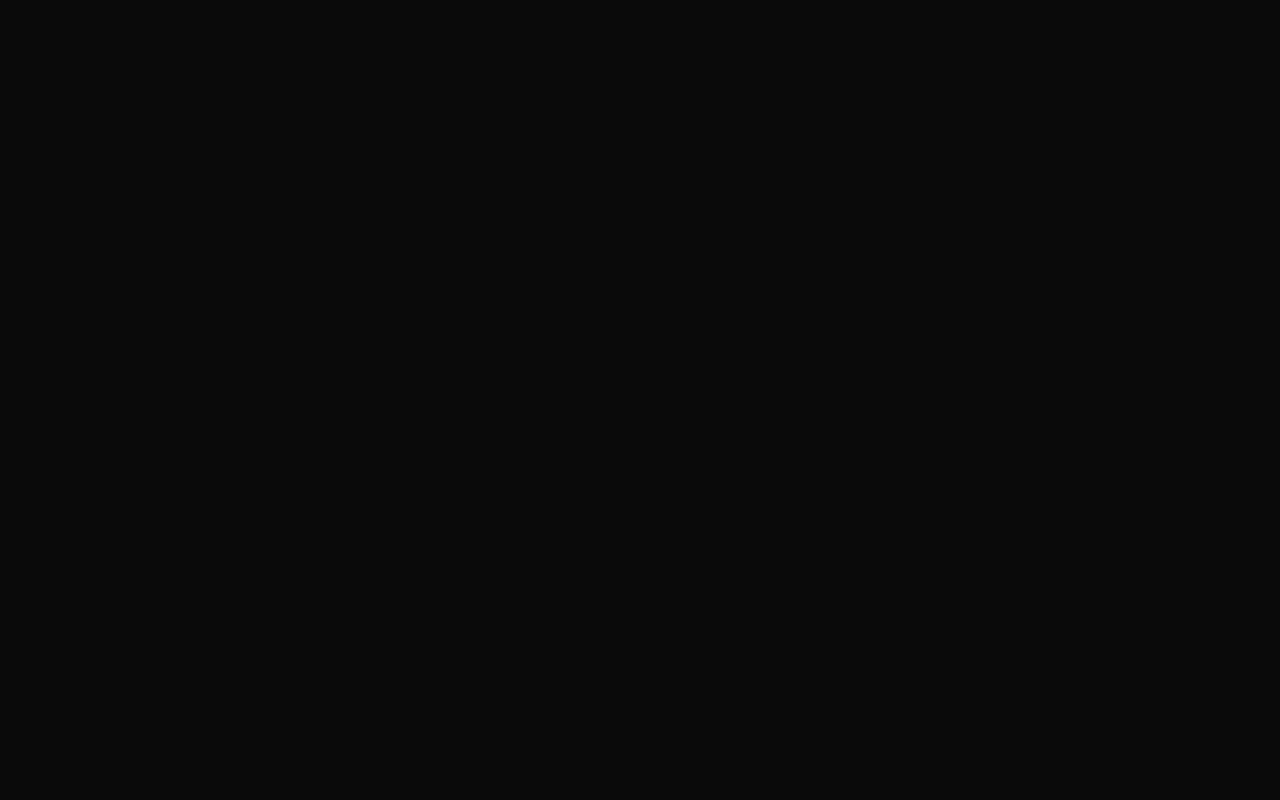
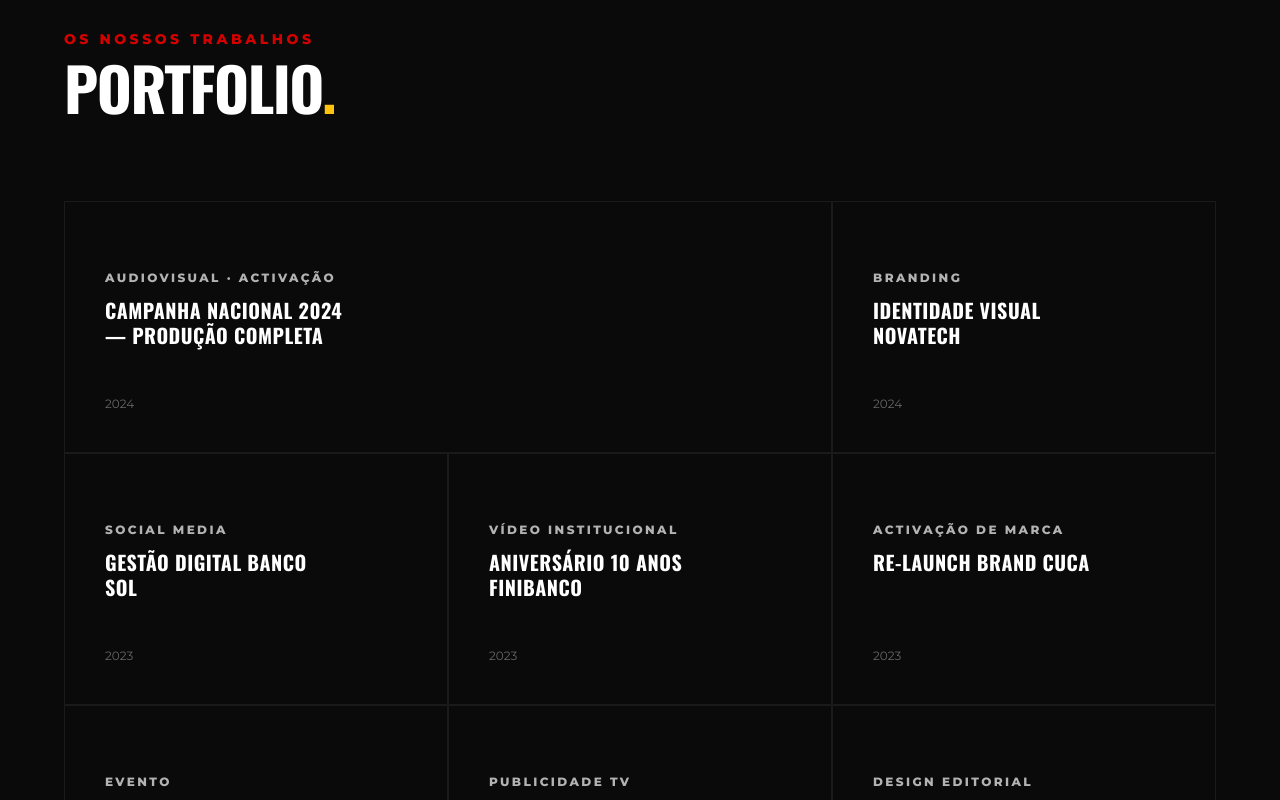
Before and after one commit to LouAntonio/media-guide-agency, a React (Vite) app: page / in a window 1280 px wide. Shown: the part 3860-4660 px from the top of the page. Before the commit the page ends 3809 px from the top, so only its background shows below. Built offline with nearby package versions, Linux system fonts and the light colour scheme; a web font is replaced by a local one.

Commit message:
feat: add Portfolio section with data integration and components

```diff
--- a/package.json
+++ b/package.json
@@ -6,8 +6,8 @@
 	"scripts": {
 		"dev": "vite",
 		"build": "tsc -b && vite build",
-		"lint": "eslint . --ext .js,.jsx",
-		"lint:check": "eslint . --ext .js,.jsx",
+		"lint": "eslint . --ext .ts,.tsx",
+		"lint:check": "eslint . --ext .ts,.tsx",
 		"format": "prettier --write \"src/**/*.{ts,tsx,css,json}\"",
 		"format:check": "prettier --check \"src/**/*.{ts,tsx,css,json}\"",
 		"preview": "vite preview"
--- a/src/App.tsx
+++ b/src/App.tsx
@@ -1,5 +1,6 @@
 import AboutSection from "./components/About";
 import { ServicesSection } from "./components/Services";
+import { PortfolioSection } from "./components/Portfolio";
 
 function App() {
 	const logoLayers = [1, 2, 5, 6, 7];
@@ -92,6 +93,7 @@ function App() {
 			</div>
 			<AboutSection />
 			<ServicesSection />
+			<PortfolioSection />
 		</main>
 	);
 }
--- /dev/null
+++ b/src/components/Portfolio/PortfolioItem.tsx
@@ -0,0 +1,37 @@
+import React from "react";
+import type { PortfolioProject } from "./data";
+import clsx from "clsx";
+
+interface PortfolioItemProps {
+	project: PortfolioProject;
+}
+
+export const PortfolioItem: React.FC<PortfolioItemProps> = ({ project }) => {
+	return (
+		<div
+			className={clsx(
+				"p-8 md:p-10 border border-[#1a1a1a] flex flex-col justify-between hover:bg-[#111111] transition-colors duration-300",
+				project.colSpan === 2 ? "md:col-span-2" : "md:col-span-1",
+			)}
+		>
+			<div>
+				<div
+					className={clsx(
+						"h-1 w-12 mb-6",
+						project.lineColor === "vermelho"
+							? "bg-[--color-vermelho]"
+							: "bg-[--color-amarelo]",
+					)}
+				/>
+				<p className="text-[10px] md:text-xs tracking-[0.2em] text-[#b3b3b3] uppercase font-bold mb-3 font-sans">
+					{project.type}
+				</p>
+				<h3 className="font-hero text-lg md:text-xl leading-tight font-semibold tracking-wide whitespace-pre-line text-white">
+					{project.title}
+				</h3>
+			</div>
+
+			<div className="mt-12 text-[#666666] text-xs font-medium font-sans">{project.year}</div>
+		</div>
+	);
+};
--- /dev/null
+++ b/src/components/Portfolio/PortfolioSection.tsx
@@ -0,0 +1,29 @@
+import React from "react";
+import { portfolioData } from "./data";
+import { PortfolioItem } from "./PortfolioItem";
+
+export const PortfolioSection: React.FC = () => {
+	return (
+		<section className="bg-[#0a0a0a] py-20 px-4 md:px-8 lg:px-16 w-full max-w-7xl mx-auto">
+			{/* Header */}
+			<div className="mb-16">
+				<p className="text-sm font-sans tracking-[0.25em] text-[#d40000] uppercase font-bold mb-2">
+					OS NOSSOS TRABALHOS
+				</p>
+				<h2 className="font-hero text-5xl md:text-6xl font-black tracking-tight text-white inline-block mb-4">
+					PORTFOLIO<span className="text-[#ffc20e]">.</span>
+				</h2>
+				<div className="w-16 h-1 bg-[--color-vermelho]" />
+			</div>
+
+			{/* Grid */}
+			<div className="grid grid-cols-1 md:grid-cols-3 bg-[#0a0a0a]">
+				{portfolioData.map((project) => (
+					<PortfolioItem key={project.id} project={project} />
+				))}
+				{/* Fill the empty slot in the grid because the last item spans 2 cols on a 3 col grid */}
+				<div className="hidden md:block md:col-span-1 border border-[#1a1a1a]"></div>
+			</div>
+		</section>
+	);
+};
--- /dev/null
+++ b/src/components/Portfolio/data.ts
@@ -0,0 +1,83 @@
+export interface PortfolioProject {
+	id: string;
+	type: string;
+	title: string;
+	year: string;
+	lineColor: "vermelho" | "amarelo";
+	colSpan: 1 | 2;
+}
+
+export const portfolioData: PortfolioProject[] = [
+	{
+		id: "campanha-2024",
+		type: "AUDIOVISUAL · ACTIVAÇÃO",
+		title: "CAMPANHA NACIONAL 2024\n— PRODUÇÃO COMPLETA",
+		year: "2024",
+		lineColor: "vermelho",
+		colSpan: 2,
+	},
+	{
+		id: "novatech",
+		type: "BRANDING",
+		title: "IDENTIDADE VISUAL\nNOVATECH",
+		year: "2024",
+		lineColor: "amarelo",
+		colSpan: 1,
+	},
+	{
+		id: "banco-sol",
+		type: "SOCIAL MEDIA",
+		title: "GESTÃO DIGITAL BANCO\nSOL",
+		year: "2023",
+		lineColor: "vermelho",
+		colSpan: 1,
+	},
+	{
+		id: "finibanco",
+		type: "VÍDEO INSTITUCIONAL",
+		title: "ANIVERSÁRIO 10 ANOS\nFINIBANCO",
+		year: "2023",
+		lineColor: "amarelo",
+		colSpan: 1,
+	},
+	{
+		id: "cuca",
+		type: "ACTIVAÇÃO DE MARCA",
+		title: "RE-LAUNCH BRAND CUCA",
+		year: "2023",
+		lineColor: "vermelho",
+		colSpan: 1,
+	},
+	{
+		id: "festival-juventude",
+		type: "EVENTO",
+		title: "FESTIVAL DA JUVENTUDE\n2023",
+		year: "2023",
+		lineColor: "amarelo",
+		colSpan: 1,
+	},
+	{
+		id: "unitel",
+		type: "PUBLICIDADE TV",
+		title: "SPOT PUBLICITÁRIO UNITEL",
+		year: "2022",
+		lineColor: "vermelho",
+		colSpan: 1,
+	},
+	{
+		id: "taag",
+		type: "DESIGN EDITORIAL",
+		title: "CATÁLOGO INSTITUCIONAL\nTAAG",
+		year: "2022",
+		lineColor: "amarelo",
+		colSpan: 1,
+	},
+	{
+		id: "multicaixa",
+		type: "CAMPANHA DIGITAL · PERFORMANCE",
+		title: "LANÇAMENTO APP MULTICAIXA EXPRESS — ESTRATÉGIA 360º",
+		year: "2022",
+		lineColor: "vermelho",
+		colSpan: 2,
+	},
+];
--- /dev/null
+++ b/src/components/Portfolio/index.ts
@@ -0,0 +1 @@
+export { PortfolioSection } from "./PortfolioSection";
```
